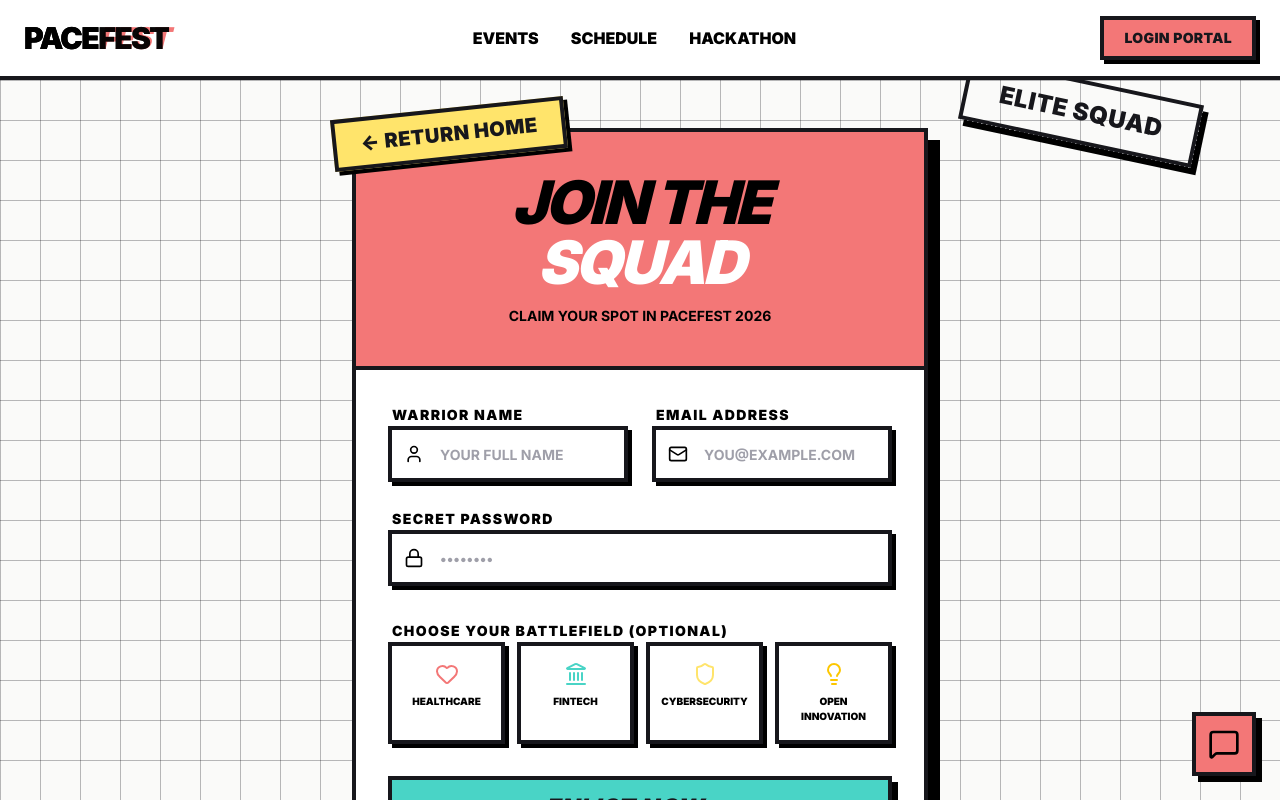
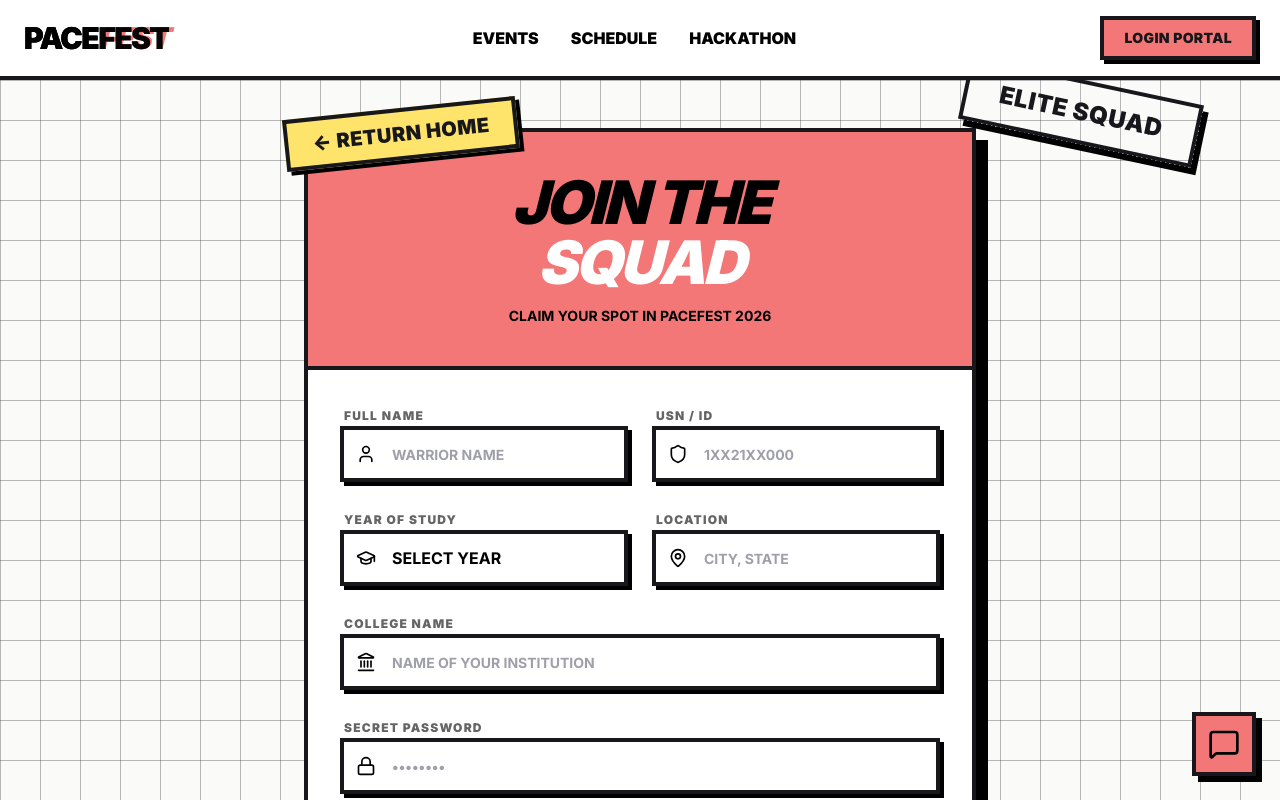
Before and after one commit to Dinaltium/bad-website, a Next.js app: page /register in a window 1280 px wide. Shown: the top 800 px of the page. Built offline with nearby package versions, Linux system fonts and the light colour scheme.

Commit message:
fix: register page functional and consistent with participant schema

```diff
--- a/src/app/register/page.tsx
+++ b/src/app/register/page.tsx
@@ -2,7 +2,7 @@
 
 import { useState } from 'react';
 import { motion } from 'framer-motion';
-import { User, Mail, Lock, ArrowRight, Zap, LogIn, Sparkles, Shield, Landmark, Heart, Lightbulb } from 'lucide-react';
+import { User, Lock, ArrowRight, Zap, Sparkles, Shield, Landmark, Heart, Lightbulb, MapPin, GraduationCap } from 'lucide-react';
 import Link from 'next/link';
 import { useRouter } from 'next/navigation';
 import { Button } from '@/components/ui/button';
@@ -13,29 +13,43 @@
 
 export default function RegisterPage() {
   const [name, setName] = useState('');
-  const [email, setEmail] = useState('');
+  const [yearOfStudy, setYearOfStudy] = useState('');
+  const [collegeName, setCollegeName] = useState('');
+  const [location, setLocation] = useState('');
+  const [usn, setUsn] = useState('');
   const [password, setPassword] = useState('');
-  const [track, setTrack] = useState('');
-  const { login } = useAuth();
+  const [error, setError] = useState('');
+  const [loading, setLoading] = useState(false);
+
+  const { register } = useAuth();
   const router = useRouter();
 
-  const handleSubmit = (e: React.FormEvent) => {
+  const handleSubmit = async (e: React.FormEvent) => {
     e.preventDefault();
-    if (!name || !email || !password) {
-      alert('Please fill in all mandatory fields');
+    setError('');
+
+    if (!name || !yearOfStudy || !collegeName || !location || !usn || !password) {
+      setError('PROTOCOL ERROR: ALL FIELDS MANDATORY');
       return;
     }
-    // Simple functional login from AuthContext
-    login(email);
-    router.push('/');
+
+    setLoading(true);
+    try {
+      await register('participant', {
+        name,
+        yearOfStudy: parseInt(yearOfStudy),
+        collegeName,
+        location,
+        usn,
+        password,
+      });
+      router.push('/events');
+    } catch (err: any) {
+      setError(err.message || 'REGISTRATION FAILED');
+    } finally {
+      setLoading(false);
+    }
   };
-
-  const tracks = [
-    { id: 'healthcare', name: 'HEALTHCARE', icon: Heart, color: 'text-primary' },
-    { id: 'fintech', name: 'FINTECH', icon: Landmark, color: 'text-secondary' },
-    { id: 'cyber', name: 'CYBERSECURITY', icon: Shield, color: 'text-accent' },
-    { id: 'open', name: 'OPEN INNOVATION', icon: Lightbulb, color: 'text-yellow-400' },
-  ];
 
   return (
     <div className="min-h-screen bg-background grid-pattern flex items-center justify-center p-6 pt-32 pb-20 relative overflow-hidden">
@@ -55,7 +69,7 @@
         initial={{ opacity: 0, scale: 0.9, y: 20 }}
         animate={{ opacity: 1, scale: 1, y: 0 }}
         transition={{ duration: 0.5, ease: 'easeOut' }}
-        className="w-full max-w-xl relative z-10"
+        className="w-full max-w-2xl relative z-10"
       >
         <Card className="border-4 border-border shadow-[12px_12px_0px_black] bg-white text-black relative">
           <CardHeader className="bg-primary border-b-4 border-border p-6 sm:p-10 text-center relative">
@@ -72,15 +86,21 @@
             </CardDescription>
           </CardHeader>
 
-          <CardContent className="p-8 space-y-8">
+          <CardContent className="p-8">
+            {error && (
+              <div className="mb-6 p-4 border-4 border-foreground bg-destructive text-white font-black uppercase italic shadow-[4px_4px_0px_black]">
+                {error}
+              </div>
+            )}
+
             <form onSubmit={handleSubmit} className="space-y-8">
               <div className="grid grid-cols-1 md:grid-cols-2 gap-6">
                 <div className="space-y-2">
-                  <label className="text-sm font-black uppercase tracking-widest ml-1">Warrior Name</label>
+                  <label className="text-xs font-black uppercase tracking-widest ml-1 opacity-60">Full Name</label>
                   <div className="relative">
                     <User className="absolute left-4 top-1/2 -translate-y-1/2 w-5 h-5 text-black" />
                     <Input
-                      placeholder="YOUR FULL NAME"
+                      placeholder="WARRIOR NAME"
                       className="pl-12 h-14 border-4 border-border shadow-[4px_4px_0px_black] bg-white text-black font-bold focus:shadow-none transition-all placeholder:text-zinc-400"
                       value={name}
                       onChange={(e) => setName(e.target.value)}
@@ -89,21 +109,64 @@
                 </div>
 
                 <div className="space-y-2">
-                  <label className="text-sm font-black uppercase tracking-widest ml-1">Email Address</label>
+                  <label className="text-xs font-black uppercase tracking-widest ml-1 opacity-60">USN / ID</label>
                   <div className="relative">
-                    <Mail className="absolute left-4 top-1/2 -translate-y-1/2 w-5 h-5 text-black" />
+                    <Shield className="absolute left-4 top-1/2 -translate-y-1/2 w-5 h-5 text-black" />
                     <Input
-                      type="email"
-                      placeholder="YOU@EXAMPLE.COM"
+                      placeholder="1XX21XX000"
                       className="pl-12 h-14 border-4 border-border shadow-[4px_4px_0px_black] bg-white text-black font-bold focus:shadow-none transition-all placeholder:text-zinc-400"
-                      value={email}
-                      onChange={(e) => setEmail(e.target.value)}
+                      value={usn}
+                      onChange={(e) => setUsn(e.target.value.toUpperCase())}
+                    />
+                  </div>
+                </div>
+
+                <div className="space-y-2">
+                  <label className="text-xs font-black uppercase tracking-widest ml-1 opacity-60">Year of Study</label>
+                  <div className="relative">
+                    <GraduationCap className="absolute left-4 top-1/2 -translate-y-1/2 w-5 h-5 text-black" />
+                    <select
+                      value={yearOfStudy}
+                      onChange={(e) => setYearOfStudy(e.target.value)}
+                      className="w-full pl-12 h-14 border-4 border-border shadow-[4px_4px_0px_black] bg-white text-black font-bold focus:shadow-none transition-all appearance-none outline-none"
+                    >
+                      <option value="">SELECT YEAR</option>
+                      <option value="1">1st YEAR</option>
+                      <option value="2">2nd YEAR</option>
+                      <option value="3">3rd YEAR</option>
+                      <option value="4">4th YEAR</option>
+                    </select>
+                  </div>
+                </div>
+
+                <div className="space-y-2">
+                  <label className="text-xs font-black uppercase tracking-widest ml-1 opacity-60">Location</label>
+                  <div className="relative">
+                    <MapPin className="absolute left-4 top-1/2 -translate-y-1/2 w-5 h-5 text-black" />
+                    <Input
+                      placeholder="CITY, STATE"
+                      className="pl-12 h-14 border-4 border-border shadow-[4px_4px_0px_black] bg-white text-black font-bold focus:shadow-none transition-all placeholder:text-zinc-400"
+                      value={location}
+                      onChange={(e) => setLocation(e.target.value)}
                     />
                   </div>
                 </div>
 
                 <div className="space-y-2 md:col-span-2">
-                  <label className="text-sm font-black uppercase tracking-widest ml-1">Secret Password</label>
+                  <label className="text-xs font-black uppercase tracking-widest ml-1 opacity-60">College Name</label>
+                  <div className="relative">
+                    <Landmark className="absolute left-4 top-1/2 -translate-y-1/2 w-5 h-5 text-black" />
+                    <Input
+                      placeholder="NAME OF YOUR INSTITUTION"
+                      className="pl-12 h-14 border-4 border-border shadow-[4px_4px_0px_black] bg-white text-black font-bold focus:shadow-none transition-all placeholder:text-zinc-400"
+                      value={collegeName}
+                      onChange={(e) => setCollegeName(e.target.value)}
+                    />
+                  </div>
+                </div>
+
+                <div className="space-y-2 md:col-span-2">
+                  <label className="text-xs font-black uppercase tracking-widest ml-1 opacity-60">Secret Password</label>
                   <div className="relative">
                     <Lock className="absolute left-4 top-1/2 -translate-y-1/2 w-5 h-5 text-black" />
                     <Input
@@ -117,34 +180,15 @@
                 </div>
               </div>
 
-              {/* Track Selection */}
-              <div className="space-y-4">
-                <label className="text-sm font-black uppercase tracking-widest ml-1">CHOOSE YOUR BATTLEFIELD (OPTIONAL)</label>
-                <div className="grid grid-cols-2 md:grid-cols-4 gap-3">
-                  {tracks.map((t) => (
-                    <button
-                      key={t.id}
-                      type="button"
-                      onClick={() => setTrack(t.id)}
-                      className={`p-4 border-4 transition-all flex flex-col items-center gap-2 group ${
-                        track === t.id
-                        ? 'border-black bg-black text-white shadow-none'
-                        : 'border-border bg-white text-black shadow-[4px_4px_0px_black] hover:translate-x-1 hover:translate-y-1 hover:shadow-none'
-                      }`}
-                    >
-                      <t.icon className={`w-6 h-6 ${track === t.id ? 'text-white' : t.color}`} />
-                      <span className="text-[10px] font-black uppercase text-center">{t.name}</span>
-                    </button>
-                  ))}
-                </div>
-              </div>
-
               <Button
                 type="submit"
+                disabled={loading}
                 variant="secondary"
-                className="w-full h-14 sm:h-16 text-xl sm:text-2xl font-black border-4 border-border shadow-[4px_4px_0px_black] sm:shadow-[6px_6px_0px_black] hover:shadow-none hover:translate-x-[4px] hover:translate-y-[4px] transition-all uppercase italic"
+                className="w-full h-14 sm:h-20 text-xl sm:text-3xl font-black border-4 border-border shadow-[4px_4px_0px_black] sm:shadow-[10px_10px_0px_black] hover:shadow-none hover:translate-x-[4px] hover:translate-y-[4px] transition-all uppercase italic bg-accent text-black"
               >
-                ENLIST NOW <Zap className="ml-2 w-6 h-6 sm:w-8 sm:h-8 fill-current" />
+                {loading ? 'PROCESSING...' : (
+                  <>ENLIST NOW <Zap className="ml-2 w-6 h-6 sm:w-10 sm:h-10 fill-current" /></>
+                )}
               </Button>
             </form>
           </CardContent>
```
